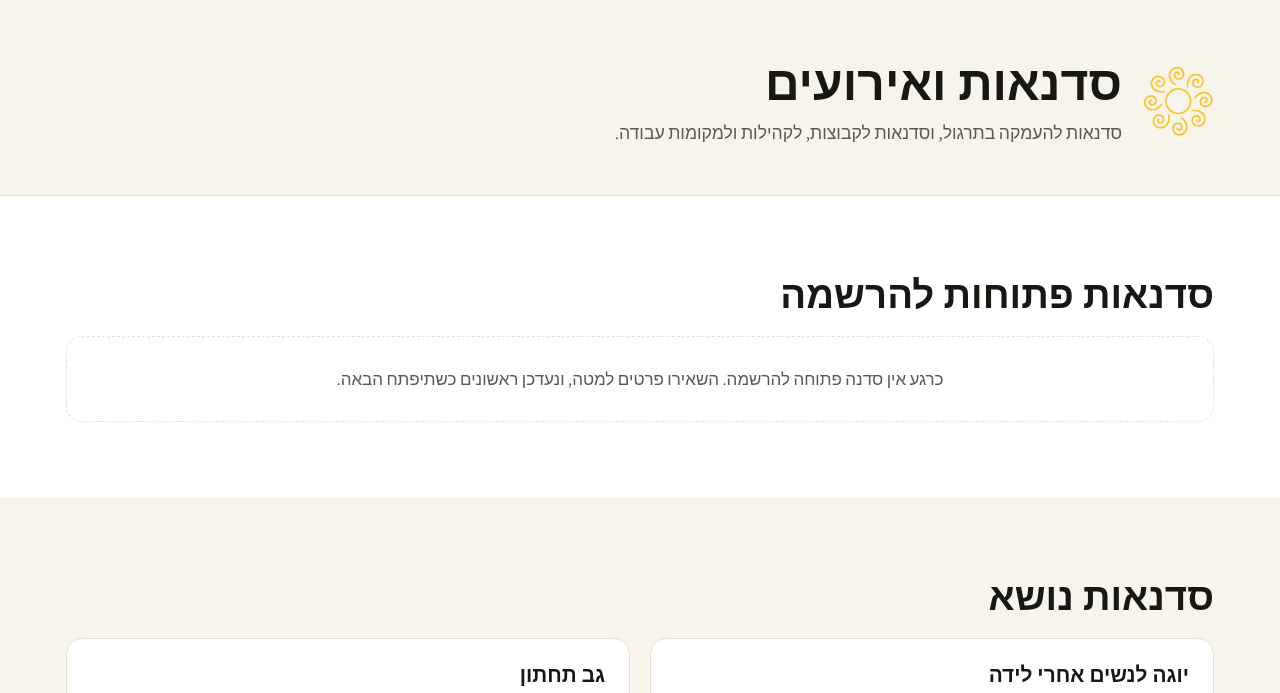
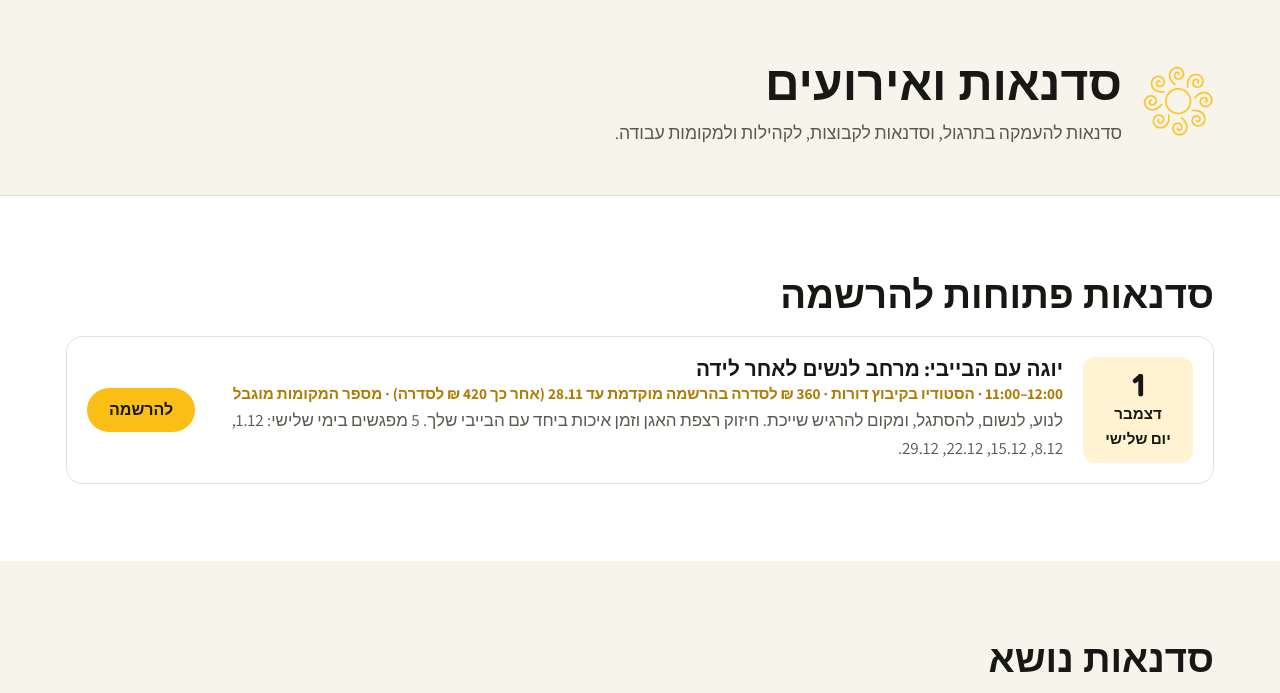
Before and after one commit to roeig9/santosha-site, a plain HTML site: page workshops.html in a window 1280 px wide. Shown: the part 73-766 px from the top of the page. Drawn offline with Linux system fonts and the light colour scheme.

Commit message:
Workshops: baby yoga series (Dec, Tuesdays) with early-bird price, Event schema
Co-Authored-By: Claude Opus 5.5 <noreply@anthropic.com>
Claude-Session: https://claude.ai/code/session_01Eyt6DXEbG1meizbt6LzPDs

```diff
--- a/js/site.js
+++ b/js/site.js
@@ -6,7 +6,21 @@ const ENDPOINT = "";
 
 /* ---- סדנאות ואירועים: כדי להוסיף אירוע, מעתיקים בלוק ומעדכנים. אירועים שעברו נעלמים לבד.
    sample:true = דוגמה בלבד (מסומנת בעמוד). למחוק לפני העלייה לאוויר. ---- */
-const EVENTS = [];
+const EVENTS = [
+  {
+    id: "baby-yoga-dec-2026",
+    date: "2026-12-01",          // first meeting
+    until: "2026-12-01",         // registration open until the first meeting
+    time: "11:00–12:00",
+    title: "יוגה עם הבייבי: מרחב לנשים לאחר לידה",
+    text: "לנוע, לנשום, להסתגל, ומקום להרגיש שייכת. חיזוק רצפת האגן וזמן איכות ביחד עם הבייבי שלך. 5 מפגשים בימי שלישי: 1.12, 8.12, 15.12, 22.12, 29.12.",
+    place: "הסטודיו בקיבוץ דורות",
+    price: "420 ₪ לסדרה",
+    earlyPrice: "360 ₪ לסדרה",
+    earlyUntil: "2026-11-28",    // last day of early-bird price
+    spots: "מספר המקומות מוגבל"
+  }
+];
 
 const MONTHS = ["ינואר","פברואר","מרץ","אפריל","מאי","יוני","יולי","אוגוסט","ספטמבר","אוקטובר","נובמבר","דצמבר"];
 const DAYS = ["ראשון","שני","שלישי","רביעי","חמישי","שישי","שבת"];
@@ -49,7 +63,7 @@ const list = document.getElementById("events");
 if (list) {
   const today = new Date(); today.setHours(0, 0, 0, 0);
   const upcoming = EVENTS
-    .filter(e => new Date(e.date + "T00:00:00") >= today)
+    .filter(e => new Date((e.until || e.date) + "T00:00:00") >= today)
     .sort((a, b) => a.date.localeCompare(b.date));
   if (!upcoming.length) {
     list.innerHTML = '<div class="empty">כרגע אין סדנה פתוחה להרשמה. השאירו פרטים למטה, ונעדכן ראשונים כשתיפתח הבאה.</div>';
@@ -60,7 +74,7 @@ if (list) {
         <div class="date"><b>${d.getDate()}</b><span>${MONTHS[d.getMonth()]}</span><span>יום ${DAYS[d.getDay()]}</span></div>
         <div>
           <h3>${e.title}${e.sample ? '<span class="badge">דוגמה</span>' : ""}</h3>
-          <p class="meta"><span class="ltr">${e.time}</span> · ${e.place} · ${e.price} · ${e.spots}</p>
+          <p class="meta"><span class="ltr">${e.time}</span> · ${e.place} · ${priceOf(e, today)} · ${e.spots}</p>
           <p>${e.text}</p>
         </div>
         <a class="btn" href="#register" data-event="${e.id}">להרשמה</a>
@@ -73,6 +87,14 @@ if (list) {
       if (b && sel) sel.value = b.dataset.event;
     });
   }
+}
+
+function priceOf(e, today) {
+  if (e.earlyPrice && e.earlyUntil && new Date(e.earlyUntil + "T23:59:59") >= today) {
+    const d = new Date(e.earlyUntil + "T00:00:00");
+    return `${e.earlyPrice} בהרשמה מוקדמת עד ${d.getDate()}.${d.getMonth() + 1} (אחר כך ${e.price})`;
+  }
+  return e.price;
 }
 
 /* preselect a choice from the link, e.g. contact.html#private */
--- a/workshops.html
+++ b/workshops.html
@@ -22,6 +22,7 @@
 <link rel="preconnect" href="https://fonts.gstatic.com" crossorigin>
 <link rel="stylesheet" href="https://fonts.googleapis.com/css2?family=Fredoka:wght@500;600&family=Assistant:wght@400;600;700&display=swap">
 <link rel="stylesheet" href="css/site.css">
+<script type="application/ld+json">{"@context": "https://schema.org", "@type": "Event", "name": "יוגה עם הבייבי: מרחב לנשים לאחר לידה", "description": "סדרה של 5 מפגשי יוגה בשיטת איינגר לנשים לאחר לידה, יחד עם התינוק: תנועה, נשימה וחיזוק רצפת האגן. בימי שלישי 1.12–29.12, 11:00–12:00.", "startDate": "2026-12-01T11:00:00+02:00", "endDate": "2026-12-29T12:00:00+02:00", "eventAttendanceMode": "https://schema.org/OfflineEventAttendanceMode", "eventStatus": "https://schema.org/EventScheduled", "location": {"@type": "Place", "name": "סנטושה", "address": {"@type": "PostalAddress", "addressLocality": "קיבוץ דורות", "addressCountry": "IL"}}, "organizer": {"@type": "Person", "name": "רותם פרג", "telephone": "+972-52-476-6124"}, "image": "https://roeig9.github.io/santosha-site/img/og-santosha.jpg", "offers": [{"@type": "Offer", "price": "360", "priceCurrency": "ILS", "validThrough": "2026-11-28T23:59:59+02:00", "url": "https://roeig9.github.io/santosha-site/workshops.html", "availability": "https://schema.org/LimitedAvailability"}, {"@type": "Offer", "price": "420", "priceCurrency": "ILS", "validFrom": "2026-11-29T00:00:00+02:00", "url": "https://roeig9.github.io/santosha-site/workshops.html", "availability": "https://schema.org/LimitedAvailability"}]}</script>
 </head>
 <body>
 <header class="top">
@@ -43,7 +44,7 @@
   <div class="wrap">
     <h2>סדנאות נושא</h2>
     <div class="grid2" style="gap:20px;align-items:stretch">
-      <div class="card"><h3>יוגה לנשים אחרי לידה</h3><p>לחזור לגוף ולתנועה בהדרגה ובביטחון, עם תרגול שמותאם לתקופה שאחרי הלידה, וזמן שקט רק לעצמך.</p></div>
+      <div class="card"><h3>יוגה עם הבייבי</h3><p>מרחב לנשים לאחר לידה: לנוע, לנשום ולהסתגל, לחזק את רצפת האגן, וליהנות מזמן איכות ביחד עם הבייבי.</p></div>
       <div class="card"><h3>גב תחתון</h3><p>להבין מה מעמיס על הגב, ולצאת עם כמה תנוחות פשוטות לשחרור ולחיזוק.</p></div>
       <div class="card"><h3>צוואר וכתפיים</h3><p>למי שיושב שעות מול מחשב: לפתוח את החזה, לשחרר את הכתפיים ולשבת נכון.</p></div>
       <div class="card"><h3>היכרות עם השיטה</h3><p>מפגש למי שמעולם לא תרגל איינגר: מה מיוחד בשיטה, ואיך עובדים עם האביזרים.</p></div>
```
